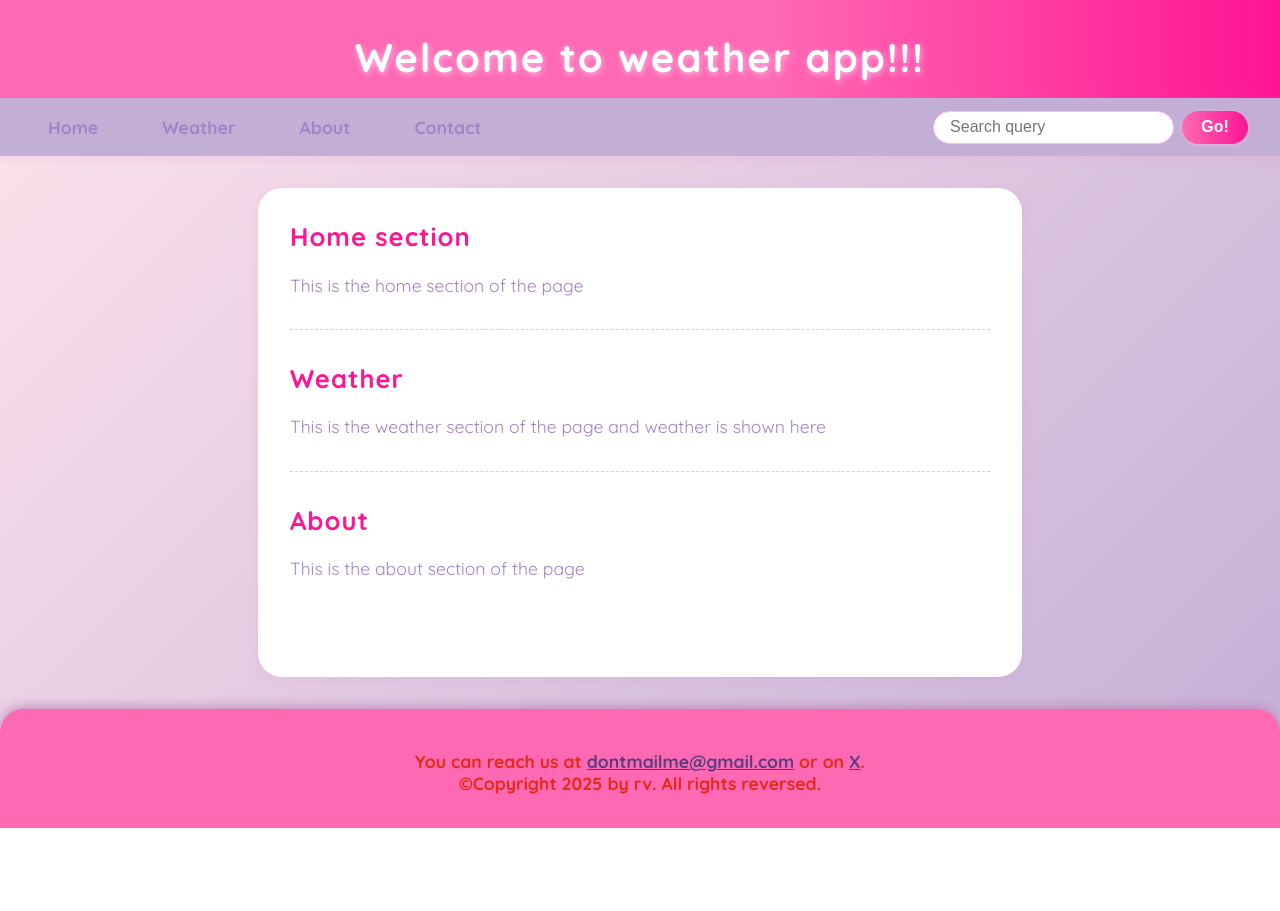
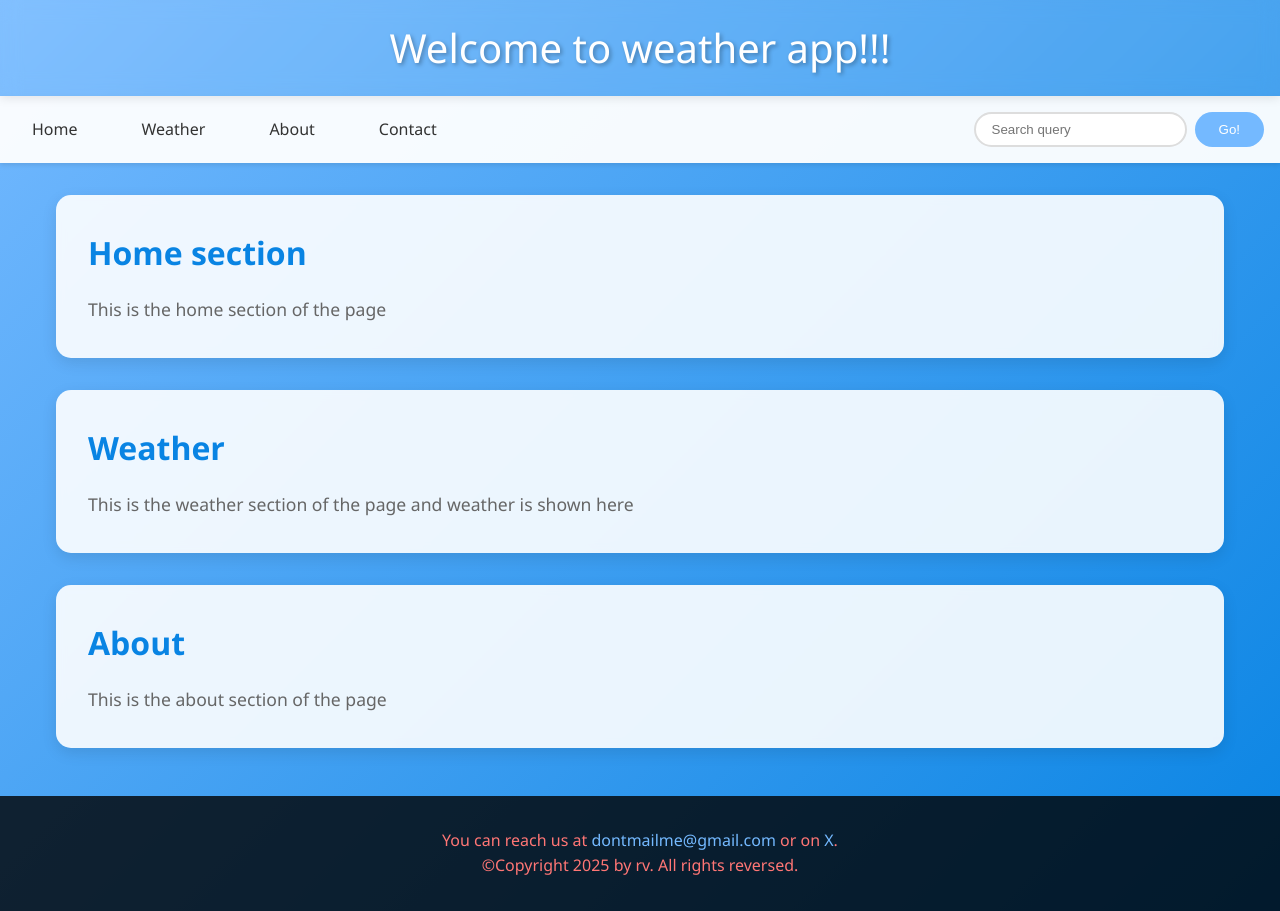
Before and after one commit to rvpanchumarthy02/FrontendForWeatherApp, a plain HTML site: page index.html in a window 1280 px wide. Before the commit the page ends 828 px from the top, so only its background shows below. Drawn offline with Linux system fonts and the light colour scheme; a script that the page names is missing.

Commit message:
Update style.css

```diff
--- a/style.css
+++ b/style.css
@@ -14,191 +14,209 @@
  ********************************************************************/
 
 /* Import a fun, elegant font from Google Fonts */
-@import url('https://fonts.googleapis.com/css2?family=Quicksand:wght@400;700&display=swap');
-
-:root {
-  --barbie-pink: #ff69b4;
-  --hot-pink: #ff1493;
-  --light-pink: #ffe4ec;
-  --lavender: #c3aed6;
-  --white: #fff;
-  --purple: #a084ca;
-  --accent: #f6c1f0;
-  --shadow: 0 2px 12px 0 rgba(220, 110, 200, 0.15);
+/* Reset and base styles */
+* {
+    margin: 0;
+    padding: 0;
+    box-sizing: border-box;
 }
 
 body {
-  font-family: 'Quicksand', Arial, sans-serif;
-  background: linear-gradient(135deg, var(--light-pink) 0%, var(--lavender) 100%);
-  margin: 0;
-  padding: 0;
-  color: var(--purple);
-  min-height: 100vh;
+    font-family: 'Segoe UI', Tahoma, Geneva, Verdana, sans-serif;
+    line-height: 1.6;
+    color: #333;
+    background: linear-gradient(135deg, #74b9ff 0%, #0984e3 100%);
+    min-height: 100vh;
 }
 
+/* Header styles */
 header {
-  background: linear-gradient(90deg, var(--barbie-pink) 60%, var(--hot-pink) 100%);
-  color: var(--white);
-  text-align: center;
-  padding: 2rem 0 1rem 0;
-  box-shadow: var(--shadow);
-  letter-spacing: 2px;
+    background: rgba(255, 255, 255, 0.1);
+    backdrop-filter: blur(10px);
+    padding: 1rem 0;
+    text-align: center;
+    box-shadow: 0 2px 10px rgba(0, 0, 0, 0.1);
 }
 
 header h1 {
-  margin: 0;
-  font-size: 2.5rem;
-  font-weight: 700;
-  text-shadow: 1px 2px 6px #ffb6e6;
+    color: white;
+    font-size: 2.5rem;
+    font-weight: 300;
+    text-shadow: 2px 2px 4px rgba(0, 0, 0, 0.3);
 }
 
+/* Navigation styles */
 nav {
-  background: var(--lavender);
-  box-shadow: var(--shadow);
-  padding: 0.8rem 0;
-  display: flex;
-  align-items: center;
-  justify-content: space-between;
-  flex-wrap: wrap;
+    background: rgba(255, 255, 255, 0.95);
+    padding: 1rem;
+    display: flex;
+    justify-content: space-between;
+    align-items: center;
+    box-shadow: 0 2px 5px rgba(0, 0, 0, 0.1);
 }
 
 nav ul {
-  list-style: none;
-  padding: 0;
-  margin: 0 2rem 0 2rem;
-  display: flex;
-  gap: 2rem;
-}
-
-nav li {
-  display: inline;
+    list-style: none;
+    display: flex;
+    gap: 2rem;
 }
 
 nav a {
-  color: var(--purple);
-  text-decoration: none;
-  font-weight: 700;
-  font-size: 1.1rem;
-  padding: 0.4rem 1rem;
-  border-radius: 20px;
-  transition: background 0.2s, color 0.2s;
+    text-decoration: none;
+    color: #333;
+    font-weight: 500;
+    padding: 0.5rem 1rem;
+    border-radius: 25px;
+    transition: all 0.3s ease;
 }
 
-nav a:hover,
-nav a:focus {
-  background: var(--barbie-pink);
-  color: var(--white);
+nav a:hover {
+    background: #74b9ff;
+    color: white;
+    transform: translateY(-2px);
 }
 
+/* Search form styles */
 nav form {
-  display: flex;
-  gap: 0.5rem;
-  margin-right: 2rem;
+    display: flex;
+    gap: 0.5rem;
 }
 
 nav input[type="search"] {
-  border: 1px solid var(--accent);
-  border-radius: 20px;
-  padding: 0.4rem 1rem;
-  font-size: 1rem;
-  background: var(--white);
-  color: var(--purple);
-  outline: none;
-  transition: border 0.2s;
+    padding: 0.5rem 1rem;
+    border: 2px solid #ddd;
+    border-radius: 25px;
+    outline: none;
+    transition: border-color 0.3s ease;
 }
 
 nav input[type="search"]:focus {
-  border: 1.5px solid var(--hot-pink);
+    border-color: #74b9ff;
 }
 
 nav input[type="submit"] {
-  background: linear-gradient(90deg, var(--barbie-pink), var(--hot-pink));
-  color: var(--white);
-  border: none;
-  border-radius: 20px;
-  padding: 0.4rem 1.2rem;
-  font-weight: bold;
-  font-size: 1rem;
-  cursor: pointer;
-  box-shadow: 0 1px 4px 0 #e7b5e6;
-  transition: background 0.2s;
+    padding: 0.5rem 1.5rem;
+    background: #74b9ff;
+    color: white;
+    border: none;
+    border-radius: 25px;
+    cursor: pointer;
+    font-weight: 500;
+    transition: all 0.3s ease;
 }
 
 nav input[type="submit"]:hover {
-  background: linear-gradient(90deg, var(--hot-pink), var(--barbie-pink));
+    background: #0984e3;
+    transform: translateY(-1px);
 }
 
+/* Main content styles */
 main {
-  max-width: 700px;
-  margin: 2rem auto;
-  background: var(--white);
-  border-radius: 1.5rem;
-  box-shadow: var(--shadow);
-  padding: 2rem;
-  min-height: 350px;
+    max-width: 1200px;
+    margin: 2rem auto;
+    padding: 0 1rem;
 }
 
 section {
-  margin-bottom: 2rem;
-  padding-bottom: 1rem;
-  border-bottom: 1.5px dashed var(--accent);
+    background: rgba(255, 255, 255, 0.9);
+    margin: 2rem 0;
+    padding: 2rem;
+    border-radius: 15px;
+    box-shadow: 0 5px 15px rgba(0, 0, 0, 0.1);
+    backdrop-filter: blur(5px);
+    transition: transform 0.3s ease;
 }
 
-section:last-child {
-  border-bottom: none;
+section:hover {
+    transform: translateY(-3px);
 }
 
-h2 {
-  color: var(--hot-pink);
-  margin-top: 0;
-  font-size: 1.6rem;
-  letter-spacing: 1px;
+section h2 {
+    color: #0984e3;
+    font-size: 2rem;
+    margin-bottom: 1rem;
+    font-weight: 600;
 }
 
-p {
-  font-size: 1.1rem;
-  color: var(--purple);
+section p {
+    font-size: 1.1rem;
+    color: #666;
+    line-height: 1.8;
 }
 
+/* Footer styles */
 footer {
-  background: var(--barbie-pink);
-  color: var(--white);
-  text-align: center;
-  padding: 1.5rem 0 1rem 0;
-  margin-top: 2rem;
-  border-radius: 1.5rem 1.5rem 0 0;
-  font-size: 1.1rem;
-  box-shadow: 0 -2px 12px 0 #bb89bb;
+    background: rgba(0, 0, 0, 0.8);
+    color: white;
+    text-align: center;
+    padding: 2rem 1rem;
+    margin-top: 3rem;
+}
+
+footer p {
+    font-size: 1rem;
+    line-height: 1.6;
+}
+
+footer a {
+    color: #74b9ff;
+    text-decoration: none;
+    transition: color 0.3s ease;
+}
+
+footer a:hover {
+    color: #0984e3;
 }
 
 .footer-red {
-  color: #e22b17;
-  font-weight: bold;/* a rich, readable red */
+    color: #ff7675;
 }
 
-footer a {
-  color: #5a3e7f; /* your darker lavender */
-  text-decoration: underline;
-  font-weight: bold;
-  transition: color 0.2s;
+/* Responsive design */
+@media (max-width: 768px) {
+    header h1 {
+        font-size: 2rem;
+    }
+
+    nav {
+        flex-direction: column;
+        gap: 1rem;
+    }
+
+    nav ul {
+        flex-wrap: wrap;
+        justify-content: center;
+        gap: 1rem;
+    }
+
+    nav form {
+        justify-content: center;
+    }
+
+    section {
+        padding: 1.5rem;
+    }
+
+    section h2 {
+        font-size: 1.5rem;
+    }
 }
 
-footer a:hover {
-  color: #ff69b4; /* Barbie pink on hover */
+@media (max-width: 480px) {
+    header h1 {
+        font-size: 1.5rem;
+    }
+
+    nav ul {
+        gap: 0.5rem;
+    }
+
+    nav a {
+        padding: 0.3rem 0.8rem;
+        font-size: 0.9rem;
+    }
+
+    section {
+        padding: 1rem;
+    }
 }
-
-
-
-@media (max-width: 768px) {
-  main {
-    padding: 1rem;
-    margin: 1rem;
-  }
-  nav ul {
-    gap: 1rem;
-    margin: 0 1rem;
-  }
-  nav form {
-    margin-right: 1rem;
-  }
-}
```
